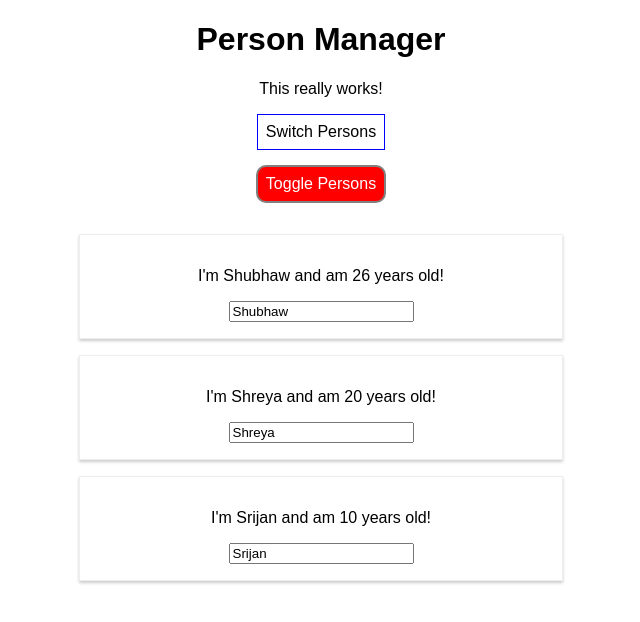
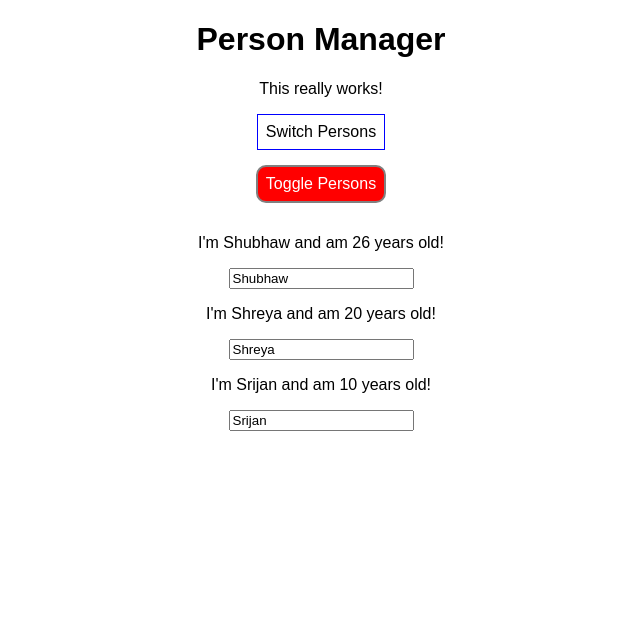
Before and after one commit to shubhaw/react-complete-guide, a React (Create React App) app: page / in a window 1280 px wide. Both pictures are taken after a click on the button "Toggle Persons". Shown: the top 622 px of the page, without its empty margins (319-959 px from the left). Built offline with nearby package versions, Linux system fonts and the light colour scheme.

Commit message:
100: Rendering Adjacent JSX elements using Aux (HOC)

```diff
--- a/src/components/Cockpit/Cockpit.js
+++ b/src/components/Cockpit/Cockpit.js
@@ -7,7 +7,7 @@ const Cockpit = (props) => {
     useEffect(() => {
         console.log('[Cockpit.js] useEffect');
         setTimeout(() => {
-            alert('Saved!');
+            console.log('[Cockpit.js] useEffect after 1 sec');
         }, 1000);
     }, [props.persons]);
 
--- a/src/components/Persons/Person/Person.js
+++ b/src/components/Persons/Person/Person.js
@@ -1,16 +1,19 @@
 import React, { Component } from 'react';
 import Radium from 'radium';
 import styleClasses from './Person.module.css';
+import Aux from '../../../hoc/Auxiliary.js';
 
 class Person extends Component {
     render() {
         console.log('[Person.js] rendering . . .');
         return (
-            <div className={styleClasses.Person}>
-                <p onClick={this.props.click}>I'm {this.props.name} and am {this.props.age} years old!</p>
-                <p>{this.props.children}</p>
-                <input type="text" onChange={this.props.change} value={this.props.name} />
-            </div>
+            <Aux>
+                {/* <div className={styleClasses.Person}> */}
+                    <p onClick={this.props.click}>I'm {this.props.name} and am {this.props.age} years old!</p>
+                    <p>{this.props.children}</p>
+                    <input type="text" onChange={this.props.change} value={this.props.name} />
+                {/* </div> */}
+            </Aux>
         );
     }
 
--- a/src/containers/App.js
+++ b/src/containers/App.js
@@ -2,7 +2,7 @@ import React, { Component } from 'react';
 import styleClasses from './App.module.css';
 import Persons from '../components/Persons/Persons';
 import Cockpit from '../components/Cockpit/Cockpit';
-import Radium, {StyleRoot} from 'radium';
+import Radium from 'radium';
 
 
 class App extends Component {
@@ -102,7 +102,6 @@ class App extends Component {
 
 
     return (
-      <StyleRoot>
         <div className={styleClasses.App}>
           <Cockpit
             title={this.props.appTitle}
@@ -113,7 +112,6 @@ class App extends Component {
 
           {persons}
         </div>
-      </StyleRoot>
     );
   }
 }
--- /dev/null
+++ b/src/hoc/Auxiliary.js
@@ -0,0 +1,5 @@
+// import React from 'react';
+
+const aux = props => props.children;
+
+export default aux;
```
